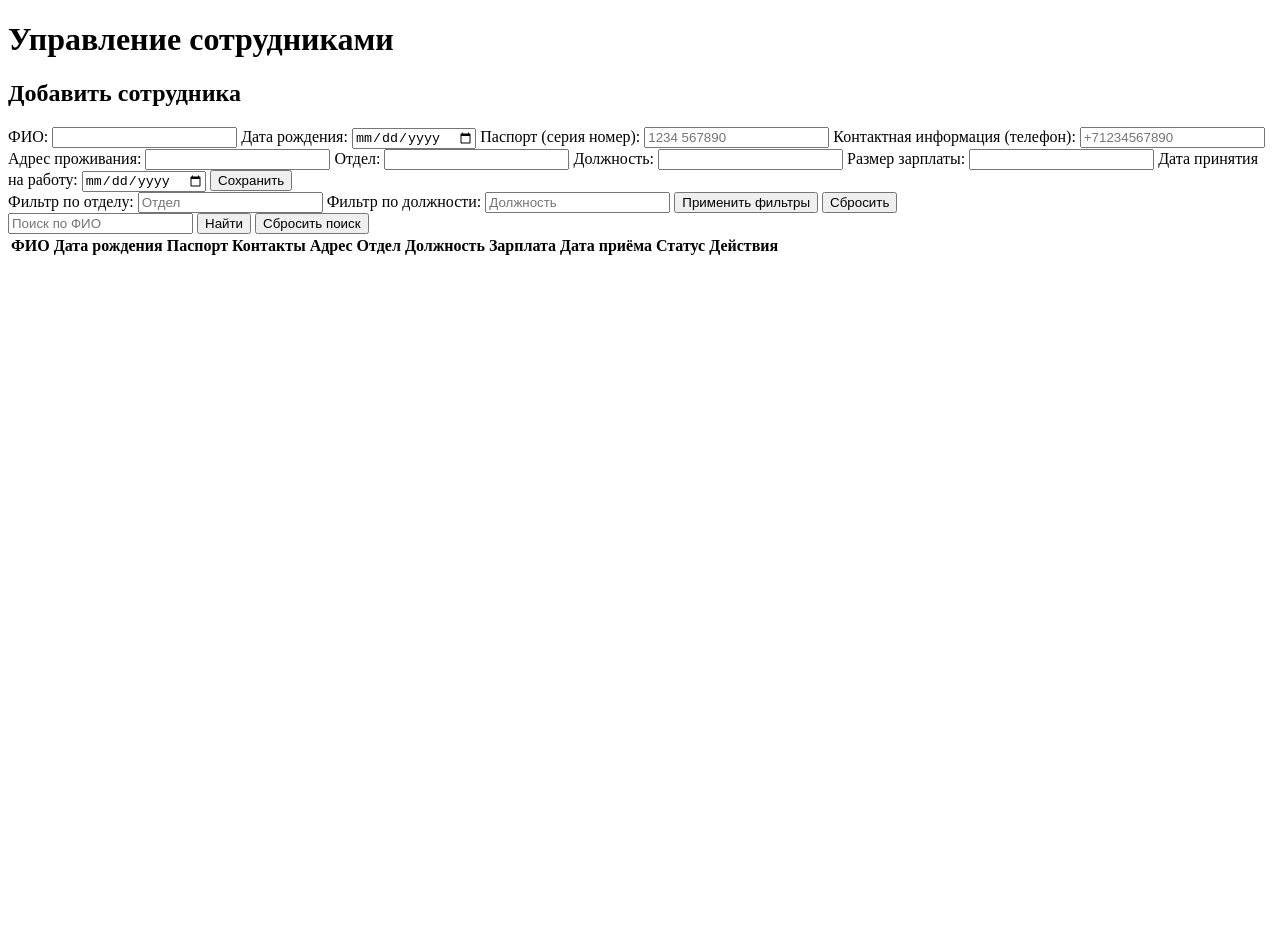
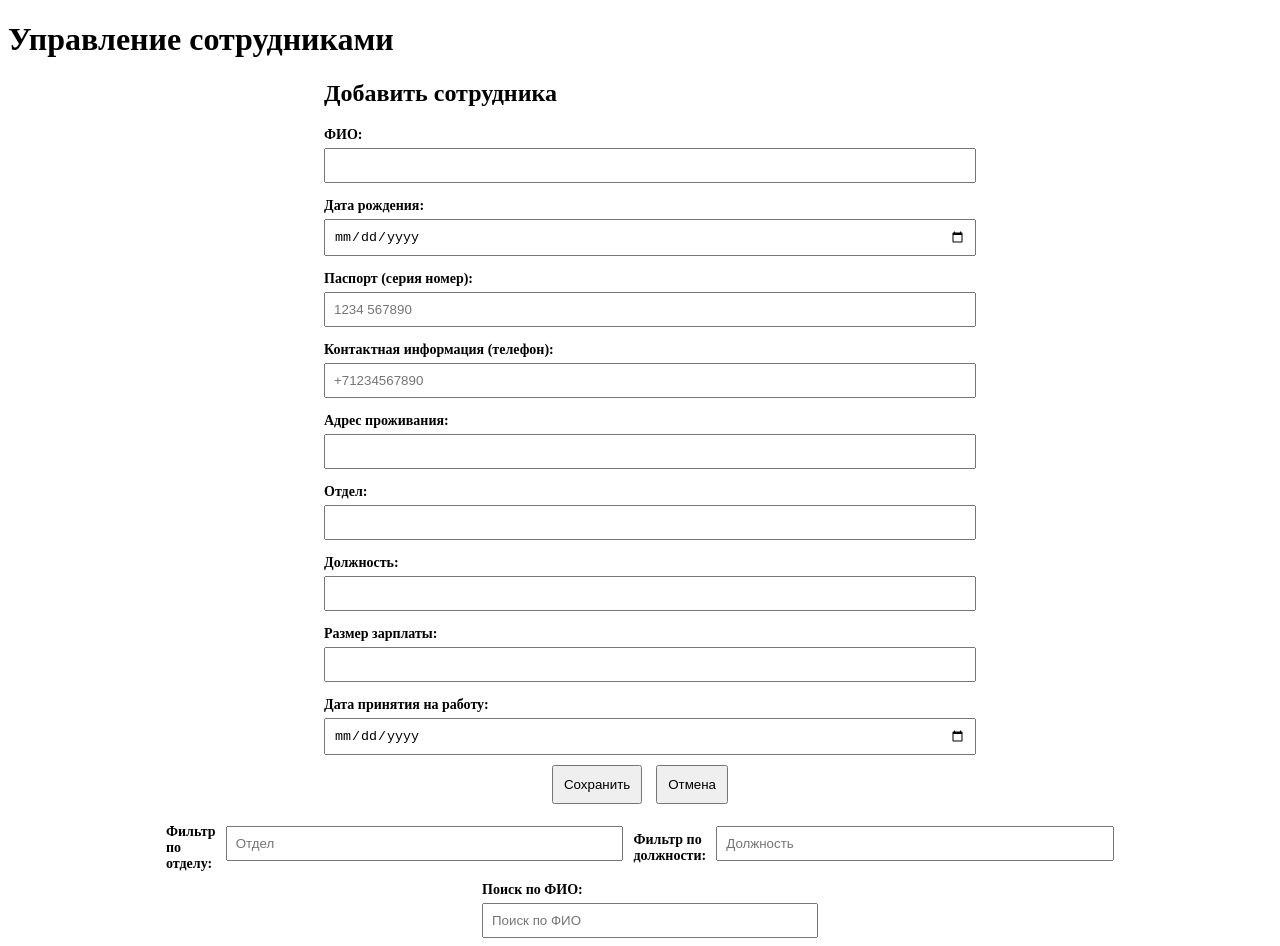
Before and after one commit to Devil2573/Test_task_Employee_accounting, a website: page public/index.html in a window 1280 px wide. Shown: the top 946 px of the page. Before the commit the page ends 800 px from the top, so only its background shows below. Drawn offline with Linux system fonts and the light colour scheme; no server answers.

Commit message:
add styles and update html

```diff
--- a/public/index.html
+++ b/public/index.html
@@ -12,6 +12,8 @@
     <div class="form">
         <h2 id="form-title">Добавить сотрудника</h2>
         <form id="employee-form">
+
+            <input type="hidden" id="employee-id">
 
             <label>ФИО:</label>
             <input type="text" id="full-name" required>
@@ -40,8 +42,10 @@
             <label>Дата принятия на работу:</label>
             <input type="date" id="hire-date" required>
 
-            <button type="submit" id="submit-btn">Сохранить</button>
-            <button type="button" id="cancel-edit" style="display:none;">Отмена</button>
+            <div class="form-buttons">
+                <button type="submit" id="submit-btn">Сохранить</button>
+                <button type="button" id="cancel-edit">Отмена</button>
+            </div>
         </form>
     </div>
 
@@ -52,14 +56,11 @@
             <label>Фильтр по должности:</label>
             <input type="text" id="filter-position" placeholder="Должность">
 
-        <button id="apply-filters">Применить фильтры</button>
-        <button id="clear-filters">Сбросить</button>
     </div>
 
     <div class="search">
+        <label>Поиск по ФИО:</label>
         <input type="text" id="search-input" placeholder="Поиск по ФИО">
-        <button id="search-btn">Найти</button>
-        <button id="clear-search">Сбросить поиск</button>
     </div>
 
     <table id="employees-table">
--- a/public/style.css
+++ b/public/style.css
@@ -0,0 +1,57 @@
+.form {
+    margin-bottom: 30px;
+    width: 50%;
+    margin: auto;
+}
+
+label {
+    display: block;
+    margin-top: 10px;
+    font-weight: bold;
+    font-size: 14px;
+}
+
+input {
+    width: 100%;
+    padding: 8px;
+    margin-top: 5px;
+    margin-bottom: 5px;
+    display: inline-block;
+}
+
+.filters {
+    display: flex;
+    margin: auto;
+    gap: 10px;
+    width: 75%;
+    align-items: center;
+}
+
+.search {
+    margin: auto;
+    width: 25%;
+}
+
+.form-buttons {
+    text-align: center;
+    margin-top: 5px;
+    padding-bottom: 10px;
+}
+
+.form-buttons button {
+    display: inline-block;
+    width: auto;
+    padding: 10px 10px;
+    margin: 0 5px;
+}
+
+table {
+    margin: auto;
+    width: 100%;
+    padding: 20px;
+}
+
+tr.fired {
+    text-decoration: line-through;
+    color: #ff8282;
+}
```
